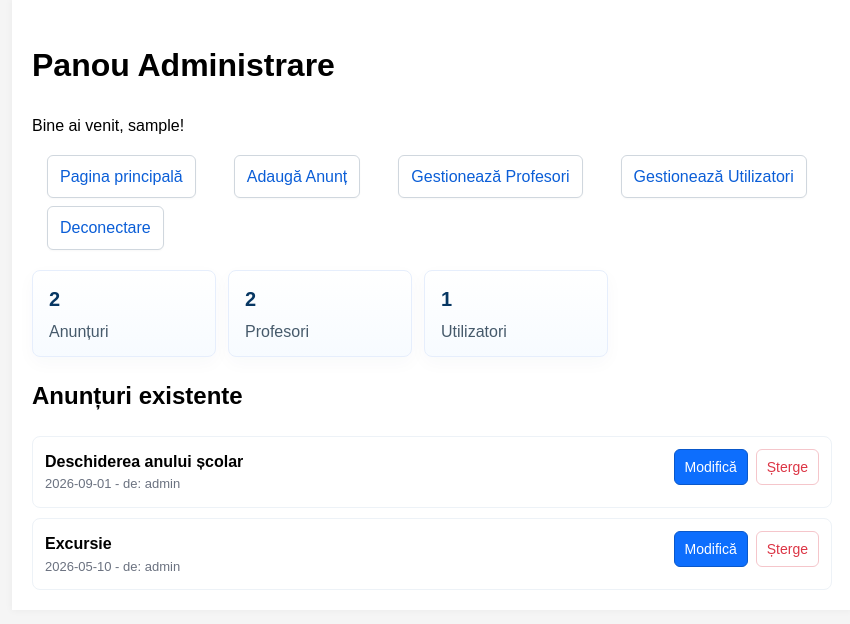
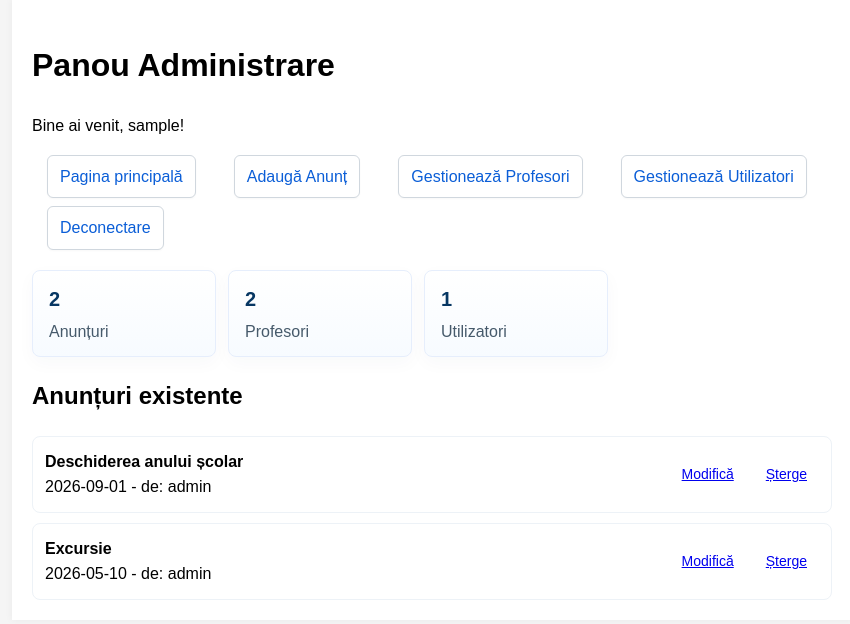
Before and after one commit to zbardian/scoala_gimnaziala, a PHP site: page /admin/dashboard.php in a window 1280 px wide. Shown: the part 21-645 px from the top of the page, without its empty margins (208-1058 px from the left). Run offline with PHP 8.4, Linux system fonts and the light colour scheme; the visitor is signed in with stand-in values (Sample User, id 1); data comes from the database, SQL or seed files in the repository.

Commit message:
commit 20

```diff
--- a/style.css
+++ b/style.css
@@ -91,18 +91,40 @@ footer {
 
 .announcements { list-style:none; padding:0; margin:0; display:flex; flex-direction:column; gap:10px; }
 .announcement-item {
-    display:flex; justify-content:space-between; align-items:flex-start;
-    gap:12px; padding:12px; border-radius:8px; background:#fff; border:1px solid #edf2f7;
+    display: flex;
+    justify-content: space-between;
+    align-items: center; /* center vertically */
+    gap: 12px;
+    padding: 12px;
+    border-radius: 8px;
+    background: #fff;
+    border: 1px solid #edf2f7;
 }
-.announcement-meta { color:#6b7280; font-size:13px; }
-.announcement-actions { display:flex; gap:8px; }
-.btn { padding:6px 10px; border-radius:6px; text-decoration:none; font-size:14px; }
-.btn-edit { background:#0d6efd; color:#fff; border:1px solid #0a58ca; }
-.btn-delete { background:#fff; color:#dc3545; border:1px solid #f5c6cb; }
-.btn:hover { filter:brightness(0.98); transform:translateY(-1px); }
+.announcement-item > div:first-child {
+    flex: 1 1 auto; /* allow content to take remaining space */
+}
+.announcement-actions {
+    display: flex;
+    gap: 8px;
+    align-items: center;
+    flex: 0 0 auto; /* keep actions compact */
+}
+.btn {
+    display: inline-flex;
+    align-items: center;
+    gap: 8px;
+    padding: 8px 12px; /* slightly larger for consistent height */
+    border-radius: 6px;
+    font-size: 14px;
+    line-height: 1;
+}
+.btn-edit, .btn-delete { white-space: nowrap; }
+
+/* Avoid large translate on hover so layout doesn't jump */
+.btn:hover { transform: translateY(-1px); box-shadow: 0 6px 12px rgba(10,50,100,0.06); }
 
 @media (max-width:700px) {
     .stat-card { min-width:120px; }
     .announcement-item { flex-direction:column; align-items:stretch; }
-    .announcement-actions { justify-content:flex-start; }
+    .announcement-actions { justify-content:flex-start; margin-top: 8px; }
 }
```
